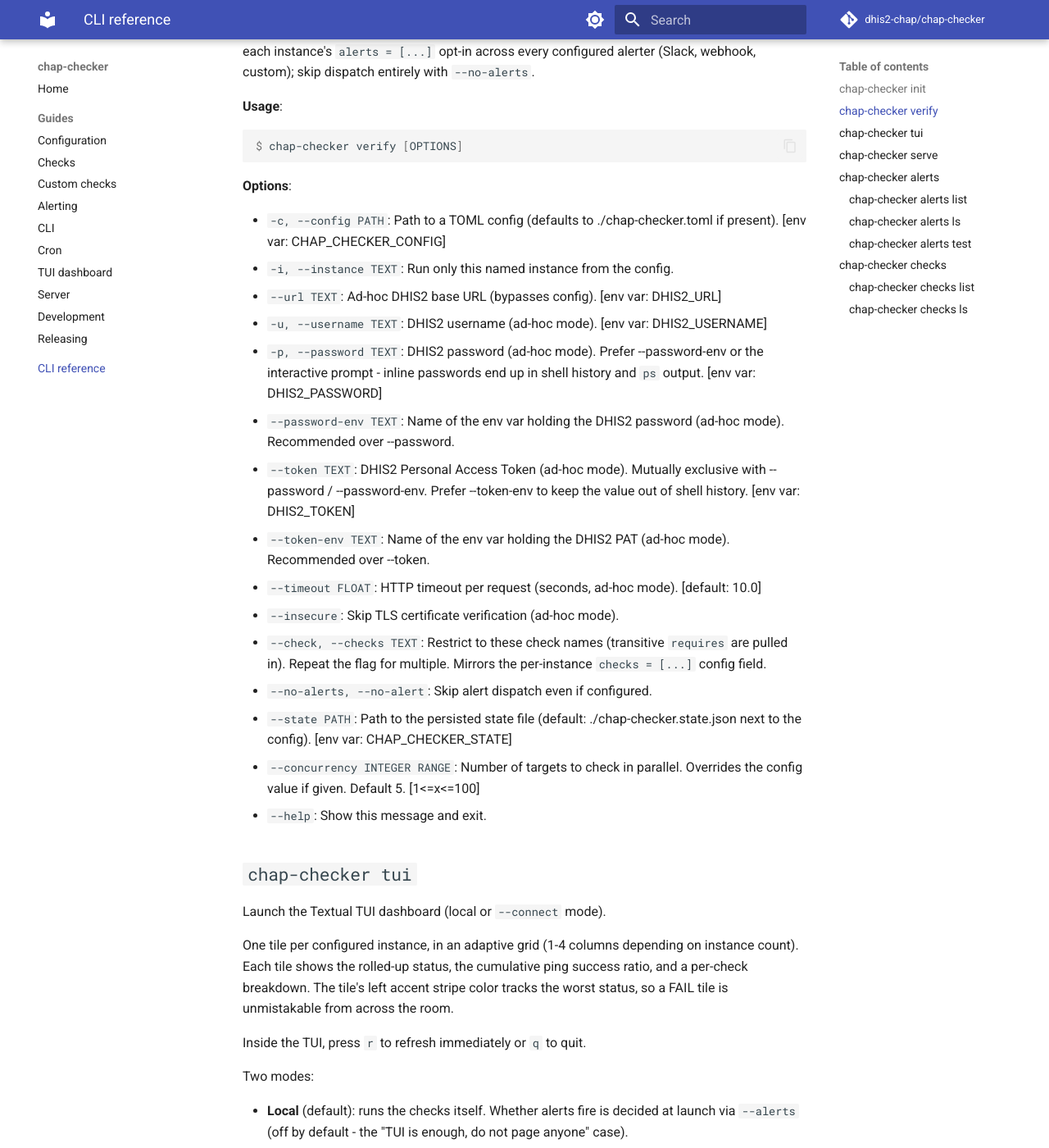
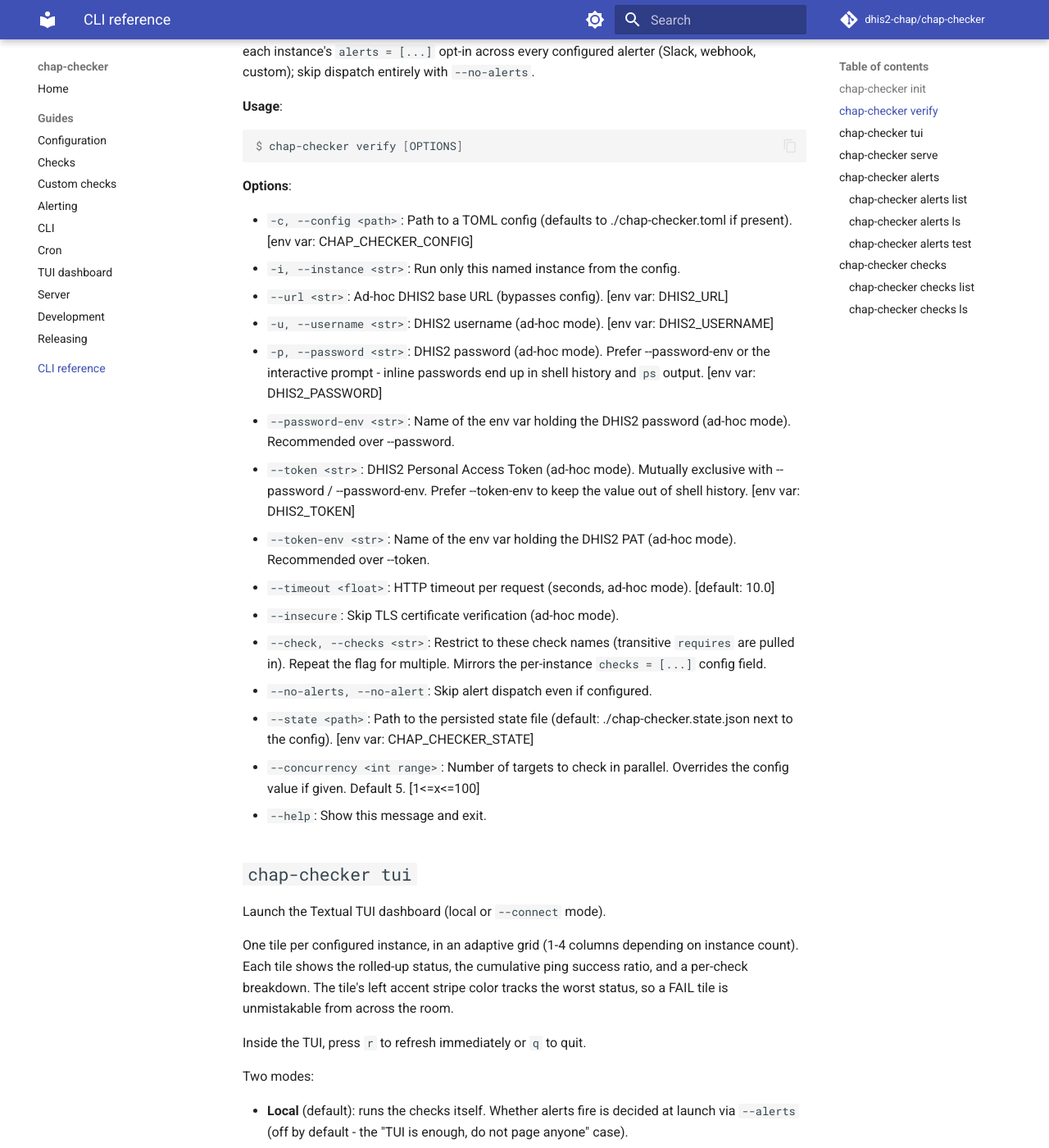
Before and after one commit to dhis2-chap/chap-checker, an MkDocs documentation site: the page built from docs/cli-reference.md, in a window 1280 px wide and 1400 px high, scrolled down 1835 px. Shown: the whole window at 82% size. Built offline with MkDocs 1.6.1 and Material for MkDocs 9.7.7, drawn with Linux system fonts in a browser that asks for light colours; comment, search, counter and statistics services are not loaded; some of the changed text lies outside the part shown.

```diff
--- a/docs/cli-reference.md
+++ b/docs/cli-reference.md
@@ -82,20 +82,20 @@ $ chap-checker verify [OPTIONS]
 
 **Options**:
 
-* `-c, --config PATH`: Path to a TOML config (defaults to ./chap-checker.toml if present).  [env var: CHAP_CHECKER_CONFIG]
-* `-i, --instance TEXT`: Run only this named instance from the config.
-* `--url TEXT`: Ad-hoc DHIS2 base URL (bypasses config).  [env var: DHIS2_URL]
-* `-u, --username TEXT`: DHIS2 username (ad-hoc mode).  [env var: DHIS2_USERNAME]
-* `-p, --password TEXT`: DHIS2 password (ad-hoc mode). Prefer --password-env or the interactive prompt - inline passwords end up in shell history and `ps` output.  [env var: DHIS2_PASSWORD]
-* `--password-env TEXT`: Name of the env var holding the DHIS2 password (ad-hoc mode). Recommended over --password.
-* `--token TEXT`: DHIS2 Personal Access Token (ad-hoc mode). Mutually exclusive with --password / --password-env. Prefer --token-env to keep the value out of shell history.  [env var: DHIS2_TOKEN]
-* `--token-env TEXT`: Name of the env var holding the DHIS2 PAT (ad-hoc mode). Recommended over --token.
-* `--timeout FLOAT`: HTTP timeout per request (seconds, ad-hoc mode).  [default: 10.0]
+* `-c, --config <path>`: Path to a TOML config (defaults to ./chap-checker.toml if present).  [env var: CHAP_CHECKER_CONFIG]
+* `-i, --instance <str>`: Run only this named instance from the config.
+* `--url <str>`: Ad-hoc DHIS2 base URL (bypasses config).  [env var: DHIS2_URL]
+* `-u, --username <str>`: DHIS2 username (ad-hoc mode).  [env var: DHIS2_USERNAME]
+* `-p, --password <str>`: DHIS2 password (ad-hoc mode). Prefer --password-env or the interactive prompt - inline passwords end up in shell history and `ps` output.  [env var: DHIS2_PASSWORD]
+* `--password-env <str>`: Name of the env var holding the DHIS2 password (ad-hoc mode). Recommended over --password.
+* `--token <str>`: DHIS2 Personal Access Token (ad-hoc mode). Mutually exclusive with --password / --password-env. Prefer --token-env to keep the value out of shell history.  [env var: DHIS2_TOKEN]
+* `--token-env <str>`: Name of the env var holding the DHIS2 PAT (ad-hoc mode). Recommended over --token.
+* `--timeout <float>`: HTTP timeout per request (seconds, ad-hoc mode).  [default: 10.0]
 * `--insecure`: Skip TLS certificate verification (ad-hoc mode).
-* `--check, --checks TEXT`: Restrict to these check names (transitive `requires` are pulled in). Repeat the flag for multiple. Mirrors the per-instance `checks = [...]` config field.
+* `--check, --checks <str>`: Restrict to these check names (transitive `requires` are pulled in). Repeat the flag for multiple. Mirrors the per-instance `checks = [...]` config field.
 * `--no-alerts, --no-alert`: Skip alert dispatch even if configured.
-* `--state PATH`: Path to the persisted state file (default: ./chap-checker.state.json next to the config).  [env var: CHAP_CHECKER_STATE]
-* `--concurrency INTEGER RANGE`: Number of targets to check in parallel. Overrides the config value if given. Default 5.  [1&lt;=x&lt;=100]
+* `--state <path>`: Path to the persisted state file (default: ./chap-checker.state.json next to the config).  [env var: CHAP_CHECKER_STATE]
+* `--concurrency <int range>`: Number of targets to check in parallel. Overrides the config value if given. Default 5.  [1&lt;=x&lt;=100]
 * `--help`: Show this message and exit.
 
 ## `chap-checker tui`
@@ -128,13 +128,13 @@ $ chap-checker tui [OPTIONS]
 
 **Options**:
 
-* `-c, --config PATH`: Path to a TOML config (defaults to ./chap-checker.toml if present).  [env var: CHAP_CHECKER_CONFIG]
-* `--interval FLOAT RANGE`: Refresh interval in seconds.  [default: 30.0; x&gt;=2.0]
+* `-c, --config <path>`: Path to a TOML config (defaults to ./chap-checker.toml if present).  [env var: CHAP_CHECKER_CONFIG]
+* `--interval <float range>`: Refresh interval in seconds.  [default: 30.0; x&gt;=2.0]
 * `--alerts / --no-alerts`: Dispatch alerts (Slack, webhook, ...) from refresh cycles. Off by default - the TUI is usually all you need; flip this on if you want it to also page.  [default: no-alerts]
-* `--state PATH`: State file path (default: ./chap-checker.state.json next to the config).  [env var: CHAP_CHECKER_STATE]
-* `--connect TEXT`: Render a remote `chap-checker serve` daemon instead of running checks locally. Pass the base URL (e.g. http://tv-host:8765). Mutually exclusive with --config / --state / --alerts.
-* `--token TEXT`: Bearer token for an authenticated remote `chap-checker serve` (--connect mode only). Discouraged inline - the value lands in shell history and `ps` output; prefer --token-env.  [env var: CHAP_CHECKER_TOKEN]
-* `--token-env TEXT`: Name of the env var holding the bearer token for --connect. Recommended over --token. Only meaningful with --connect; ignored otherwise.
+* `--state <path>`: State file path (default: ./chap-checker.state.json next to the config).  [env var: CHAP_CHECKER_STATE]
+* `--connect <str>`: Render a remote `chap-checker serve` daemon instead of running checks locally. Pass the base URL (e.g. http://tv-host:8765). Mutually exclusive with --config / --state / --alerts.
+* `--token <str>`: Bearer token for an authenticated remote `chap-checker serve` (--connect mode only). Discouraged inline - the value lands in shell history and `ps` output; prefer --token-env.  [env var: CHAP_CHECKER_TOKEN]
+* `--token-env <str>`: Name of the env var holding the bearer token for --connect. Recommended over --token. Only meaningful with --connect; ignored otherwise.
 * `--help`: Show this message and exit.
 
 ## `chap-checker serve`
@@ -162,12 +162,12 @@ $ chap-checker serve [OPTIONS]
 
 **Options**:
 
-* `-c, --config PATH`: Path to a TOML config (defaults to ./chap-checker.toml if present).  [env var: CHAP_CHECKER_CONFIG]
-* `--interval FLOAT RANGE`: Server-side check refresh interval (seconds).  [default: 30.0; x&gt;=2.0]
+* `-c, --config <path>`: Path to a TOML config (defaults to ./chap-checker.toml if present).  [env var: CHAP_CHECKER_CONFIG]
+* `--interval <float range>`: Server-side check refresh interval (seconds).  [default: 30.0; x&gt;=2.0]
 * `--alerts / --no-alerts`: Dispatch alerts (Slack, webhook, ...) from refresh cycles. Off by default - the dashboard is usually all you need; flip this on if you want the daemon to also page.  [default: no-alerts]
-* `--state PATH`: State file path (default: ./chap-checker.state.json next to the config).  [env var: CHAP_CHECKER_STATE]
-* `--host TEXT`: Bind address. Use 0.0.0.0 to expose on the local network (e.g. for a TV).  [default: 127.0.0.1]
-* `--port INTEGER RANGE`: Port to listen on.  [default: 8765; 1&lt;=x&lt;=65535]
+* `--state <path>`: State file path (default: ./chap-checker.state.json next to the config).  [env var: CHAP_CHECKER_STATE]
+* `--host <str>`: Bind address. Use 0.0.0.0 to expose on the local network (e.g. for a TV).  [default: 127.0.0.1]
+* `--port <int range>`: Port to listen on.  [default: 8765; 1&lt;=x&lt;=65535]
 * `--ui / --no-ui`: Serve the browser dashboard at `/`. Pass `--no-ui` for a headless deployment where only `chap-checker tui --connect` clients or external scrapers consume `/api/state`.  [default: ui]
 * `--help`: Show this message and exit.
 
@@ -242,9 +242,9 @@ $ chap-checker alerts test [OPTIONS]
 
 **Options**:
 
-* `-n, --name TEXT`: Send only to this alerter (must be a configured alerter name). Default: every configured alerter.
-* `-k, --kind [failure|recovery|both]`: Which synthetic transition(s) to send: failure (default), recovery, or both.  [default: failure]
-* `-c, --config PATH`: Path to a TOML config (defaults to ./chap-checker.toml if present).  [env var: CHAP_CHECKER_CONFIG]
+* `-n, --name <str>`: Send only to this alerter (must be a configured alerter name). Default: every configured alerter.
+* `-k, --kind <failure|recovery|both>`: Which synthetic transition(s) to send: failure (default), recovery, or both.  [default: failure]
+* `-c, --config <path>`: Path to a TOML config (defaults to ./chap-checker.toml if present).  [env var: CHAP_CHECKER_CONFIG]
 * `--help`: Show this message and exit.
 
 ## `chap-checker checks`
```
Also changed, not shown: other parts of docs/cli-reference.md (+1 -1 lines), CHANGELOG.md (+7 -2 lines), CONTRIBUTING.md (+1 -1 lines), docs/guides/custom-checks.md (+1 -1 lines), docs/guides/development.md (+2 -1 lines), pyproject.toml (+16 -17 lines), 14 other files.
